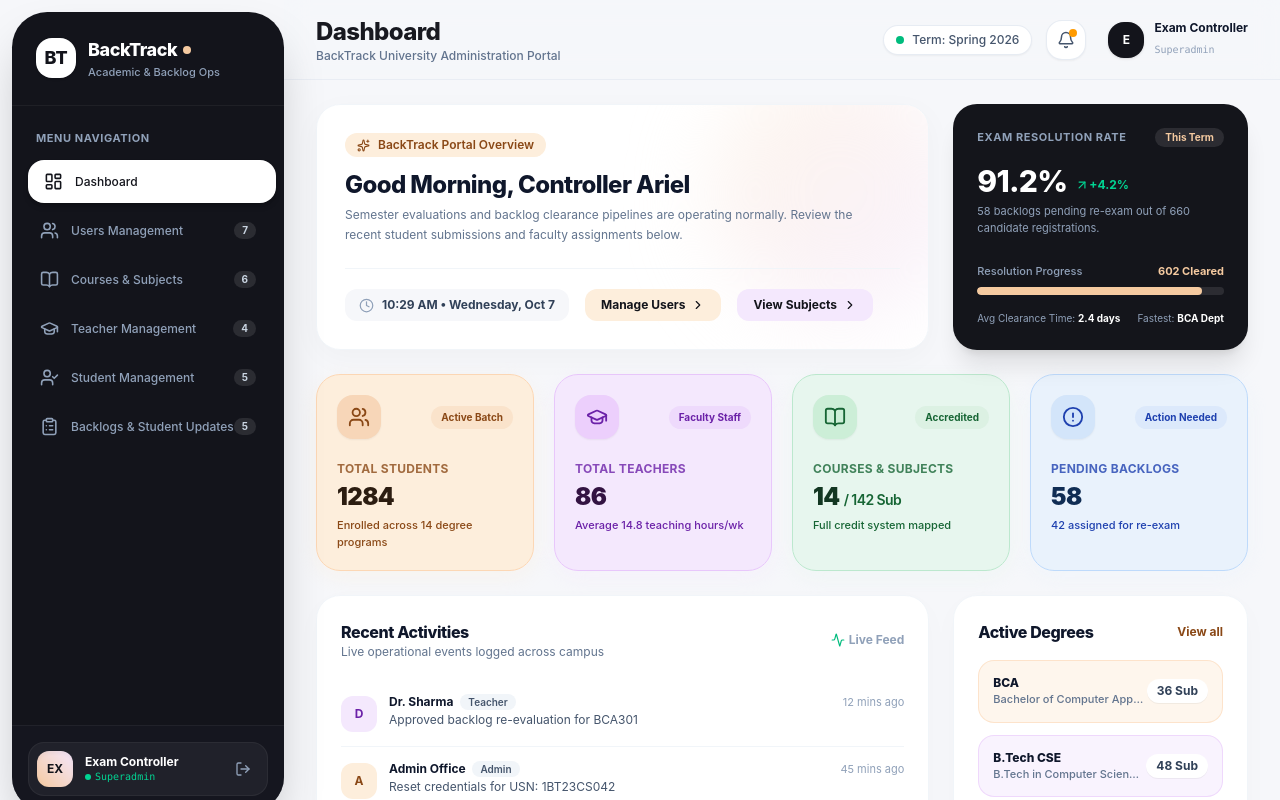
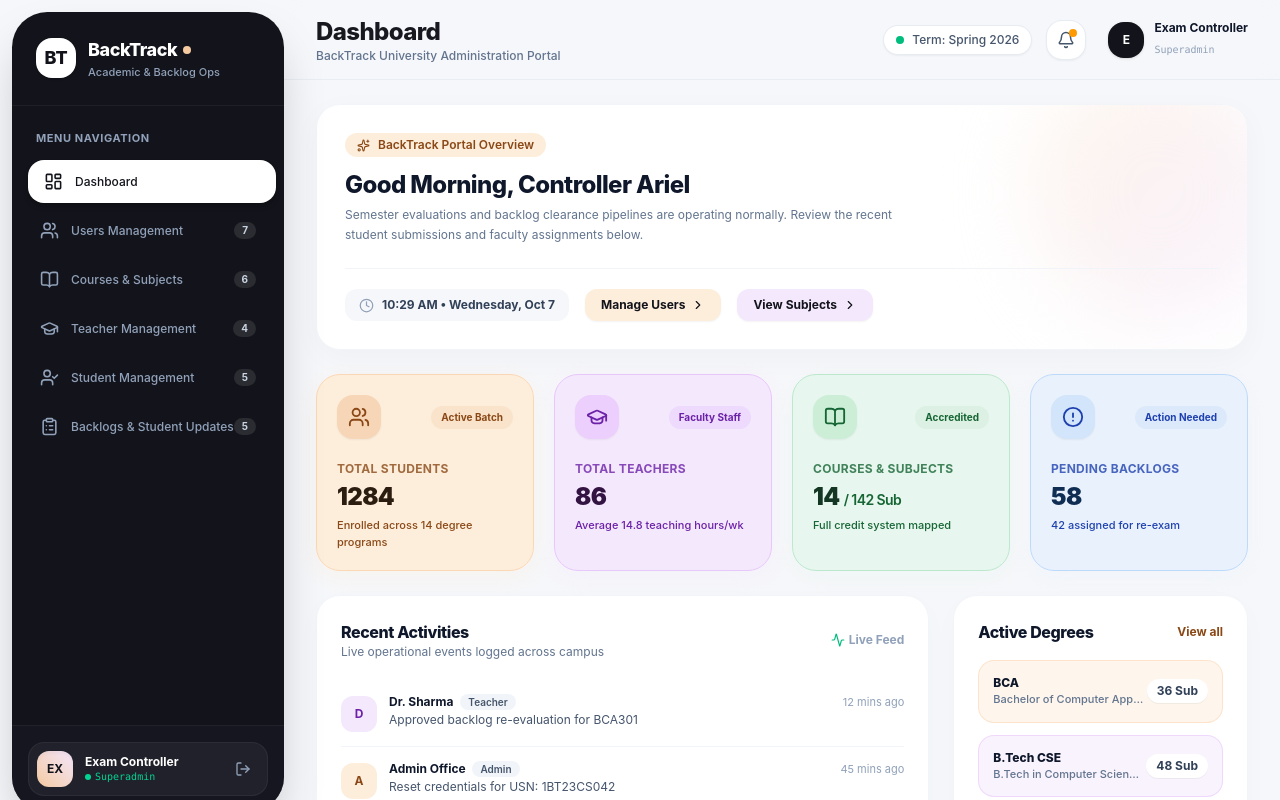
Before and after one commit to ignis110/BackTrack, a React (Vite) app in the folder frontend/: page /admin in a window 1280 px wide. Built offline with nearby package versions, Linux system fonts and the light colour scheme.

Commit message:
refactor: Remove Exam Resolution Rate card from admin dashboard

```diff
--- a/frontend/src/pages/AdminDashboard.jsx
+++ b/frontend/src/pages/AdminDashboard.jsx
@@ -15,7 +15,6 @@ import {
   CheckCircle2,
   AlertCircle,
   ChevronRight,
-  ArrowUpRight,
   Activity,
   Clock,
   Mail,
@@ -561,10 +560,8 @@ function SidebarNavButton({ icon, label, active, badge, onClick }) {
 function DashboardView({ stats, activities, courses, onNavigate }) {
   return (
     <div className="space-y-6">
-      {/* Top Banner & Quick Greeting */}
-      <div className="grid grid-cols-1 lg:grid-cols-3 gap-6">
-        {/* Welcome Card */}
-        <div className="lg:col-span-2 bg-white rounded-3xl p-6 lg:p-7 border border-slate-100 shadow-[0_8px_30px_rgb(0,0,0,0.03)] relative overflow-hidden flex flex-col justify-between">
+      {/* Top Welcome Greeting Banner */}
+      <div className="w-full bg-white rounded-3xl p-6 lg:p-7 border border-slate-100 shadow-[0_8px_30px_rgb(0,0,0,0.03)] relative overflow-hidden flex flex-col justify-between">
         <div className="relative z-10">
           <div className="inline-flex items-center gap-2 px-3 py-1 rounded-full bg-[#fdeedc] text-[#8a4816] text-xs font-semibold mb-3">
             <Sparkles size={13} /> BackTrack Portal Overview
@@ -572,7 +569,7 @@ function DashboardView({ stats, activities, courses, onNavigate }) {
           <h3 className="text-2xl font-extrabold text-slate-900 tracking-tight">
             Good Morning, Controller Ariel
           </h3>
-            <p className="text-xs text-slate-500 mt-1 max-w-lg leading-relaxed">
+          <p className="text-xs text-slate-500 mt-1 max-w-xl leading-relaxed">
             Semester evaluations and backlog clearance pipelines are operating normally.
             Review the recent student submissions and faculty assignments below.
           </p>
@@ -585,13 +582,13 @@ function DashboardView({ stats, activities, courses, onNavigate }) {
           </div>
           <button
             onClick={() => onNavigate('Users Management')}
-              className="text-xs font-bold text-[#13141b] bg-[#fdeedc] hover:bg-[#fad8ba] px-4 py-2 rounded-xl transition flex items-center gap-1.5"
+            className="text-xs font-bold text-[#13141b] bg-[#fdeedc] hover:bg-[#fad8ba] px-4 py-2 rounded-xl transition flex items-center gap-1.5 cursor-pointer shadow-xs"
           >
             Manage Users <ChevronRight size={14} />
           </button>
           <button
             onClick={() => onNavigate('Courses & Subjects')}
-              className="text-xs font-bold text-[#13141b] bg-[#f4e8fd] hover:bg-[#eacffc] px-4 py-2 rounded-xl transition flex items-center gap-1.5"
+            className="text-xs font-bold text-[#13141b] bg-[#f4e8fd] hover:bg-[#eacffc] px-4 py-2 rounded-xl transition flex items-center gap-1.5 cursor-pointer shadow-xs"
           >
             View Subjects <ChevronRight size={14} />
           </button>
@@ -599,41 +596,6 @@ function DashboardView({ stats, activities, courses, onNavigate }) {
 
         {/* Decorative soft pastel blob background */}
         <div className="absolute right-[-40px] top-[-40px] w-64 h-64 rounded-full bg-gradient-to-br from-[#fdeedc]/60 to-[#f4e8fd]/60 blur-2xl pointer-events-none" />
-        </div>
-
-        {/* High-Contrast Obsidian Card (Inspired by reference image right-side widget) */}
-        <div className="bg-[#14151b] text-white rounded-3xl p-6 shadow-xl flex flex-col justify-between relative overflow-hidden">
-          <div>
-            <div className="flex items-center justify-between">
-              <span className="text-[11px] font-bold text-slate-400 uppercase tracking-wider">Exam Resolution Rate</span>
-              <span className="text-[10px] bg-white/10 text-[#f5caa0] px-2.5 py-0.5 rounded-full font-bold">This Term</span>
-            </div>
-            <div className="mt-4 flex items-baseline gap-2">
-              <span className="text-3xl font-extrabold tracking-tight text-white">{stats.clearedRate}%</span>
-              <span className="text-xs font-bold text-emerald-400 flex items-center">
-                <ArrowUpRight size={14} /> +4.2%
-              </span>
-            </div>
-            <p className="text-[11px] text-slate-400 mt-1">
-              58 backlogs pending re-exam out of 660 candidate registrations.
-            </p>
-          </div>
-
-          {/* Mini progress visual styled with the pastel tokens */}
-          <div className="mt-6 space-y-2">
-            <div className="flex justify-between text-[11px] font-medium text-slate-400">
-              <span>Resolution Progress</span>
-              <span className="text-[#f5caa0] font-bold">602 Cleared</span>
-            </div>
-            <div className="w-full h-2 rounded-full bg-white/10 overflow-hidden flex">
-              <div className="h-full bg-[#f5caa0] rounded-full" style={{ width: `${stats.clearedRate}%` }}></div>
-            </div>
-            <div className="flex items-center justify-between pt-2 text-[10px] text-slate-400">
-              <span>Avg Clearance Time: <strong className="text-white">2.4 days</strong></span>
-              <span>Fastest: <strong className="text-white">BCA Dept</strong></span>
-            </div>
-          </div>
-        </div>
       </div>
 
       {/* 4 Pastel Stat Cards (Directly matching Peach, Lavender, Mint, Sky Palette) */}
```
Lines whose indentation alone changed are shown as unchanged.
